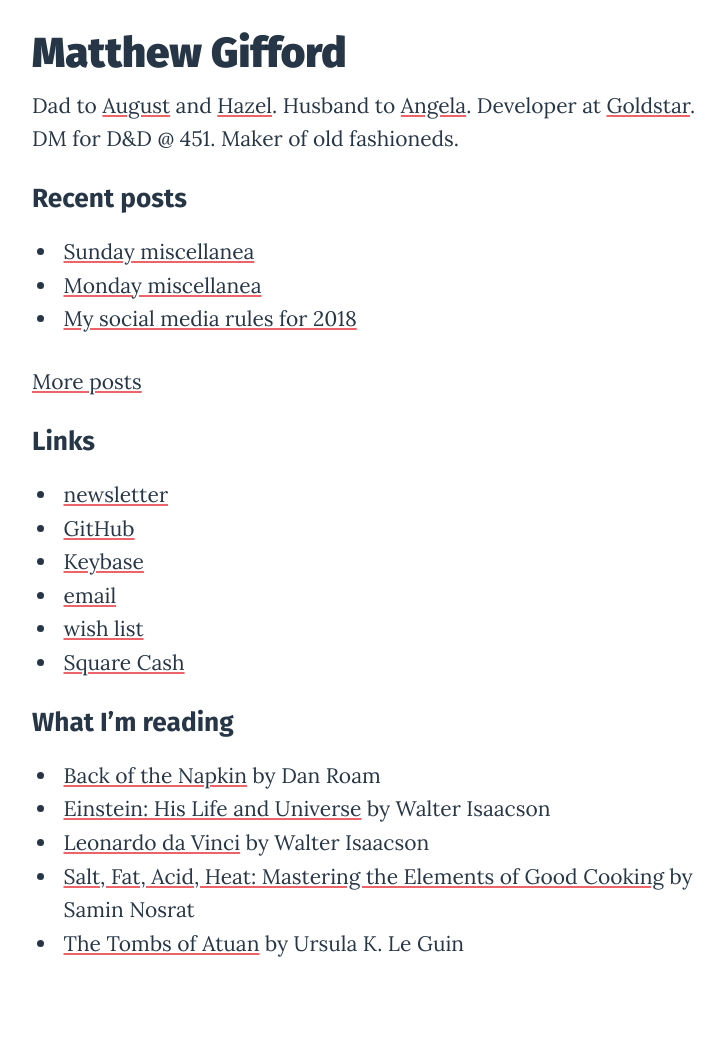
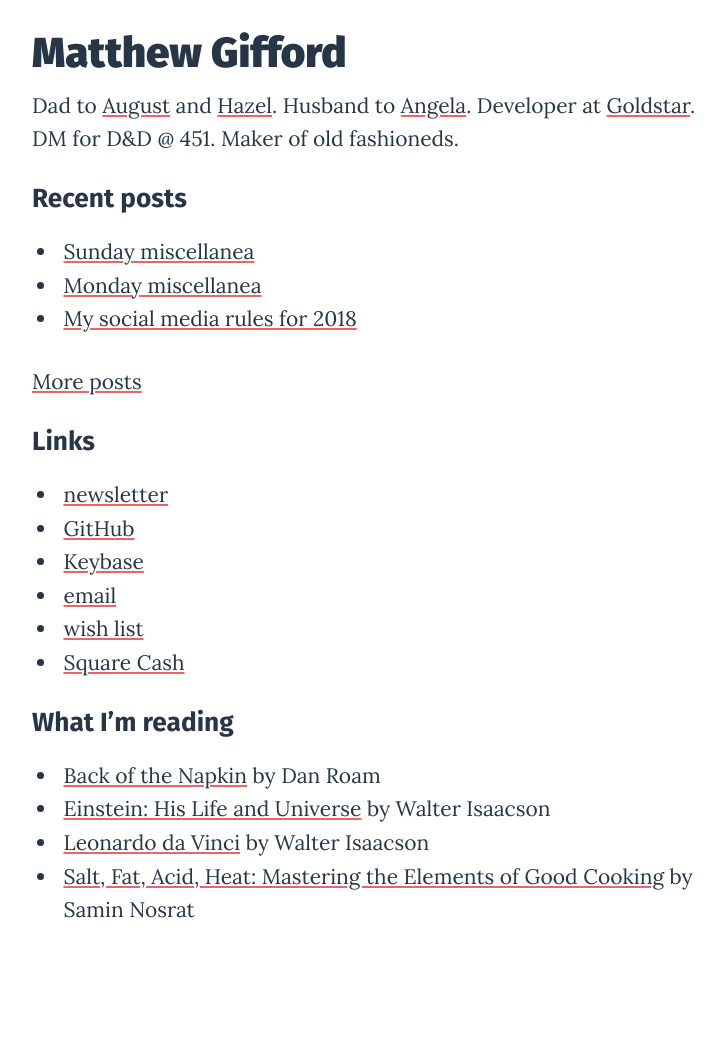
Before and after one commit to mattg/matthewgifford.com, a Jekyll site: the page built from index.md, in a window 1280 px wide. Shown: the whole page, without its empty margins (258-983 px from the left). Built offline with Jekyll 4.4.1, drawn with Linux system fonts in a browser that asks for light colours; after the commit the page ends 1011 px from its top, so only the background shows below that.

Commit message:
Finished reading Tombs of Atuan

```diff
--- a/index.md
+++ b/index.md
@@ -30,4 +30,3 @@ Dad to [August](http://www.augustgifford.com/) and [Hazel](http://www.hazelgiffo
 - [Einstein: His Life and Universe](https://amzn.to/2LCcbAx) by Walter Isaacson
 - [Leonardo da Vinci](https://amzn.to/2LCgE69) by Walter Isaacson
 - [Salt, Fat, Acid, Heat: Mastering the Elements of Good Cooking](https://amzn.to/2GHyoOR) by Samin Nosrat
-- [The Tombs of Atuan](https://amzn.to/2LzKxUG) by Ursula K. Le Guin
```
